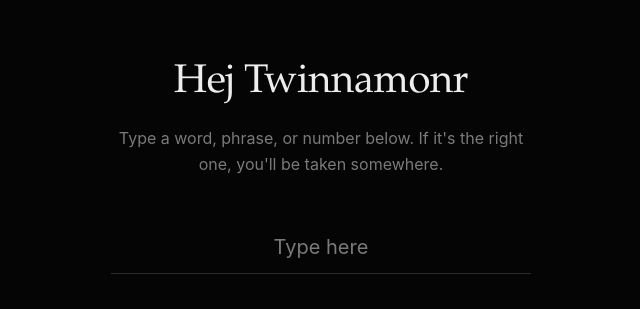
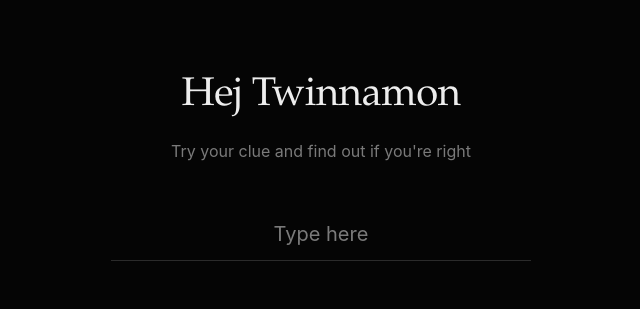
Before and after one commit to root229/kirkiddle, a plain HTML site: page index.html in a window 1280 px wide. Shown: the part 218-527 px from the top of the page, without its empty margins (319-959 px from the left). Drawn offline with Linux system fonts and the light colour scheme.

Commit message:
Update heading and paragraph text in index.html

```diff
--- a/index.html
+++ b/index.html
@@ -10,8 +10,8 @@
 
   <div class="stage">
     <div class="stage-inner">
-      <h1>Hej Twinnamonr</h1>
-      <p class="lede">Type a word, phrase, or number below. If it's the right one, you'll be taken somewhere.</p>
+      <h1>Hej Twinnamon</h1>
+      <p class="lede">Try your clue and find out if you're right</p>
 
       <form id="gate-form" autocomplete="off">
         <input
```
